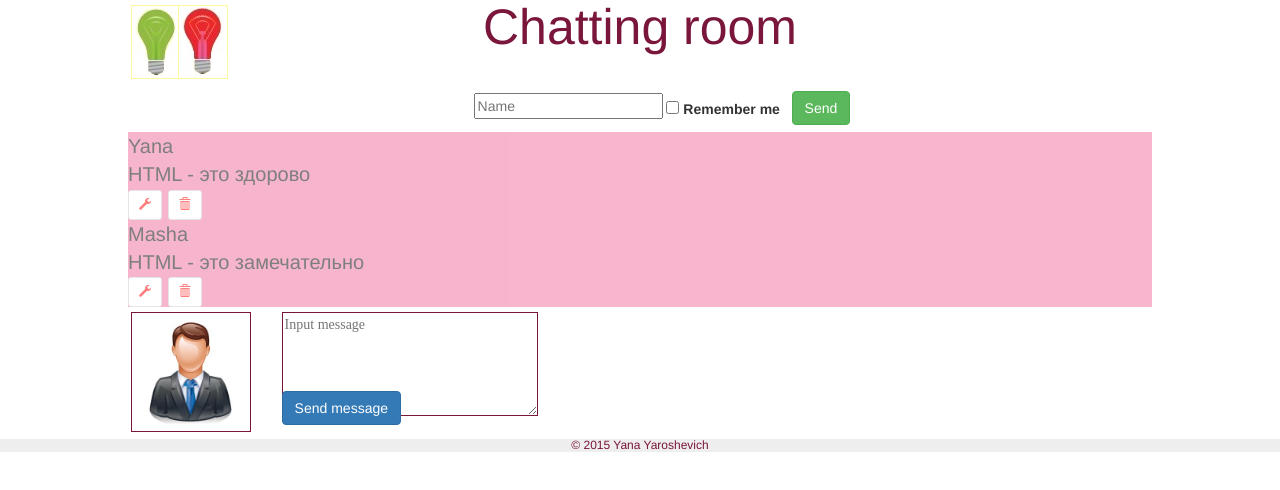
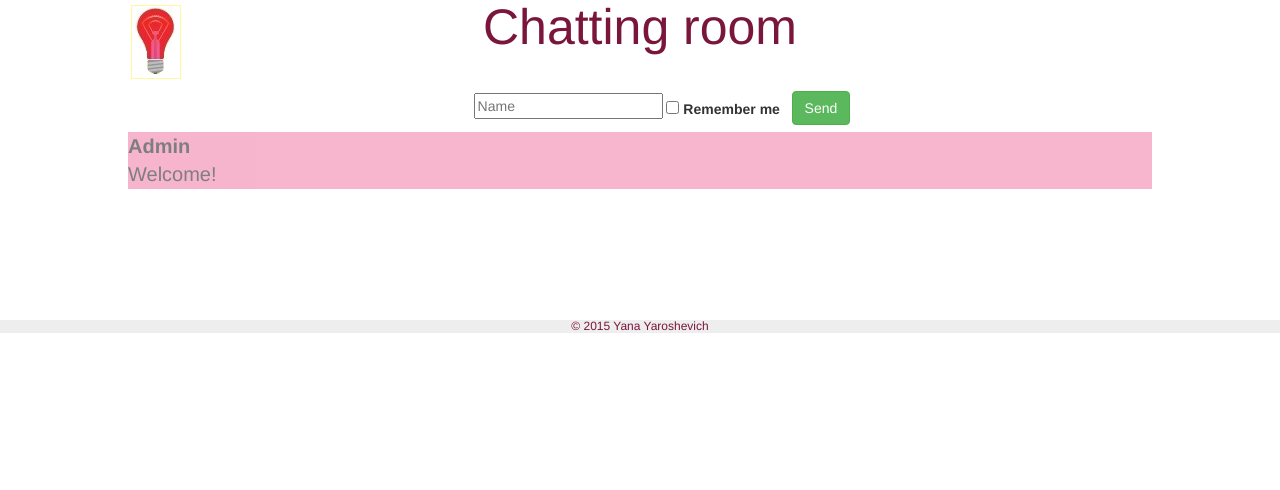
Before and after one commit to YanaYaroshevich/training, a plain HTML site: page GUI/homepage.html in a window 1280 px wide. Drawn offline with nearby package versions, Linux system fonts and the light colour scheme.

Commit message:
refactoring

```diff
--- a/GUI/homepage.html
+++ b/GUI/homepage.html
@@ -36,21 +36,14 @@
 
 		<div class = "history">
 			<div class = "userMessage">
-				<div class = "userName">Yana</div>
-				<div class = "text">HTML - это здорово</div>
-				<button type="button" class="btn btn-default btn-sm"><span class="glyphicon glyphicon-wrench" style="color:red;"></span></button>
-				<button type="button" class="btn btn-default btn-sm"><span class="glyphicon glyphicon-trash" style="color:red;"></span></button>
-
-			</div>
-			<div class = "userMessage">
-				<div class = "userName">Masha</div>
-				<div class = "text">HTML - это замечательно</div>
-				<button type="button" class="btn btn-default btn-sm"><span class="glyphicon glyphicon-wrench" style="color:red;"></span></button>
-				<button type="button" class="btn btn-default btn-sm"><span class="glyphicon glyphicon-trash" style="color:red;"></span></button>
+				<div class = "userName">Admin</div>
+				<div class = "text">Welcome!</div>
+				<!--<button type="button" class="btn btn-default btn-sm"><span class="glyphicon glyphicon-wrench" style="color:red;"></span></button>
+				<button type="button" class="btn btn-default btn-sm"><span class="glyphicon glyphicon-trash" style="color:red;"></span></button>-->
 			</div>
 		</div>
 
-		<img src = "images/coolMan.jpg" alt = "User picture" width = "120" align = "center"></img>
+		<img src = "images/coolMan.jpg" alt = "User picture" width = "120" align = "center" id = "coolMan"></img>
 		<textarea rows = "3" id = "inputMsg" placeholder = "Input message"></textarea>
 		<button type = "submit" class = "btn btn-primary" id = "sendBtn"> Send message </button>
 		<h6 align = "center" > &copy 2015 Yana Yaroshevich</h6>
--- a/GUI/scripts.js
+++ b/GUI/scripts.js
@@ -1,10 +1,9 @@
 var name;
 
 function run(){
+	serverCheck(false);
 	var appContainer = document.getElementsByClassName('inputName')[0];
 	appContainer.addEventListener('click', delegateEvent);
-
-
 }
 
 function delegateEvent(evtObj) {
@@ -51,8 +50,22 @@ function setName(value, evtObj){
 
 	else{
 		items.appendChild(greeting);
+		document.getElementById("sendBtn").style.visibility = "visible";
+		document.getElementById("coolMan").style.visibility = "visible";
+		document.getElementById("inputMsg").style.visibility = "visible";
 	}
 
 	document.getElementById("form1").style.visibility = "hidden";
 	document.getElementById("form2").style.visibility = "visible";
 }
+
+function serverCheck(flag){
+	if (flag){
+		document.getElementById("greenLamp").style.visibility = "visible";
+		document.getElementById("redLamp").style.visibility = "hidden";
+	}
+	else{
+		document.getElementById("greenLamp").style.visibility = "hidden";
+		document.getElementById("redLamp").style.visibility = "visible";
+	}
+}
--- a/GUI/style.css
+++ b/GUI/style.css
@@ -67,21 +67,32 @@ img {
 	width: 20%;
 	height: 13%;
 	position: absolute;
+	visibility: hidden;
 }
 
 #sendBtn{
 	margin-left: 22%;
 	margin-top: 6.5%;
 	position: absolute;
+	visibility: hidden;
 }
 
 #greenLamp{
 	border: 1px solid #FEF8A0;
 	position: absolute;
+	visibility: hidden;
 }
 
 #redLamp{
 	border: 1px solid #FEF8A0;
-	margin-left: 3.66%;
 	position: absolute;
+	visibility: visible;
 }
+
+#coolMan{
+	visibility: hidden;
+}
+
+.userName{
+	font-weight: bold;
+}
```
